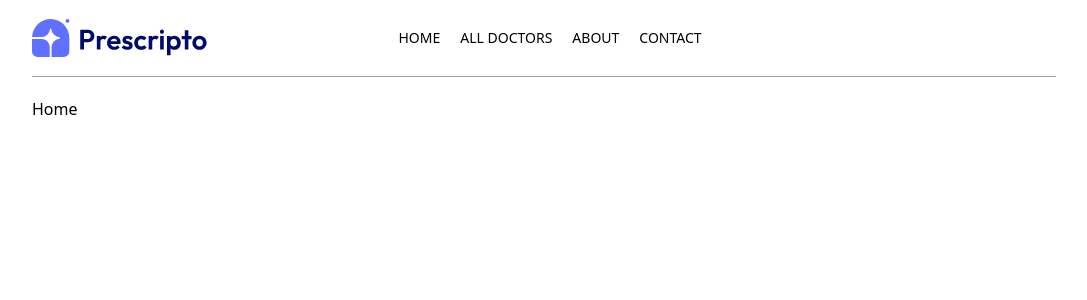
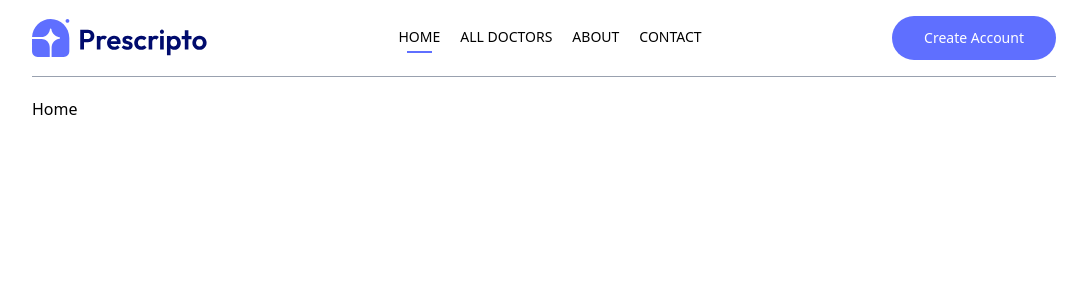
Before and after one commit to DhirajNeupane-999/Appartment-booking-system, a React (Vite) app in the folder frontend/: page / in a window 1280 px wide. Shown: the top 300 px of the page, without its empty margins (96-1183 px from the left). Built offline with nearby package versions, Linux system fonts and the light colour scheme.

Commit message:
create custom primary color in tailwindcss

```diff
--- a/frontend/src/index.css
+++ b/frontend/src/index.css
@@ -1 +1,9 @@
 @import "tailwindcss";
+
+@theme{
+    --color-primary: #5f6fff;
+}
+
+.active hr{
+    display: block;
+}
```
